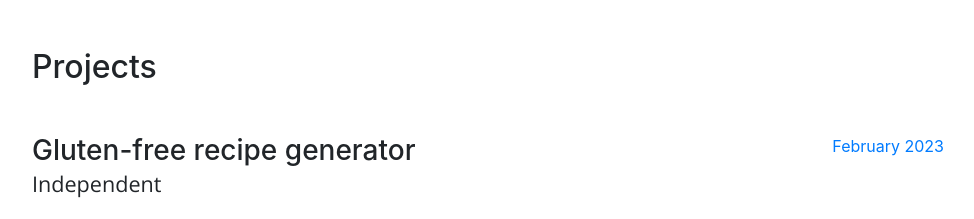
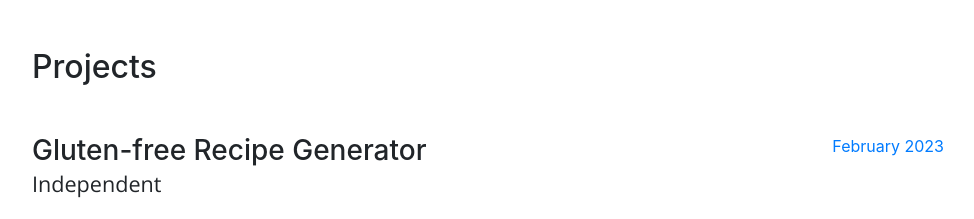
Before and after one commit to kylejphillips88/kylejphillips88.github.io, a website with bundled scripts: page index.html in a window 1280 px wide. Shown: the part 2400-2619 px from the top of the page, without its empty margins (288-1262 px from the left). Built offline with nearby package versions, Linux system fonts and the light colour scheme; a web font is replaced by a local one.

Commit message:
Update index.html

```diff
--- a/index.html
+++ b/index.html
@@ -152,7 +152,7 @@
 
           <div class="resume-item d-flex flex-column flex-md-row mb-5">
             <div class="resume-content mr-auto">
-              <h3 class="mb-0">Gluten-free recipe generator</h3>
+              <h3 class="mb-0">Gluten-free Recipe Generator</h3>
               <div class="subheading mb-3">Independent</div>
               <div>Following a "Coding in Flow" tutorial on Youtube, I got better acquainted with GPT-3 and created an app in NextJS that generates a gluten-free recipe based on a main ingredient declared by the user. </div>
               <a href="https://github.com/kylejphillips88/nextjs-gpt3">Github - Gluten-free Recipe App</a>
```
